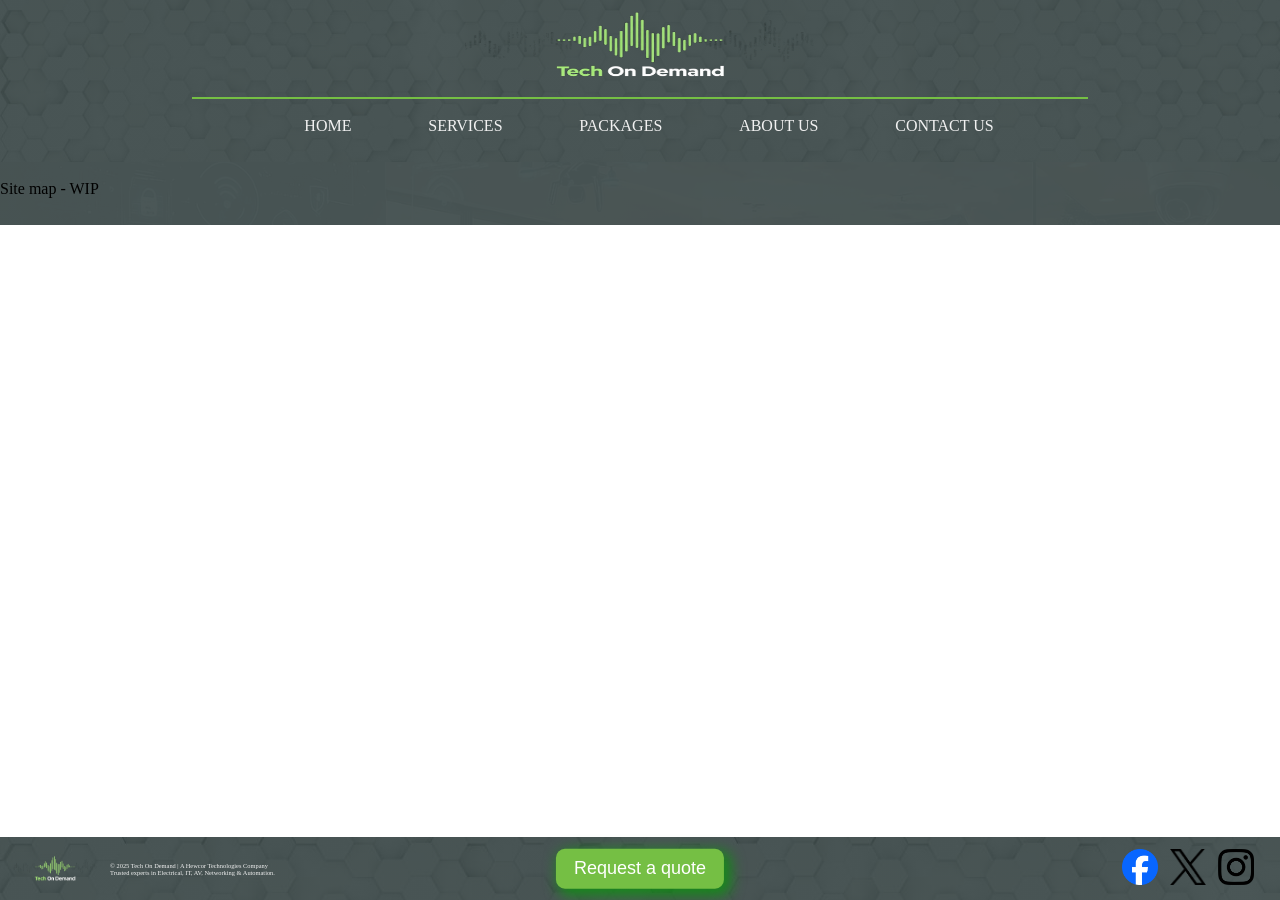
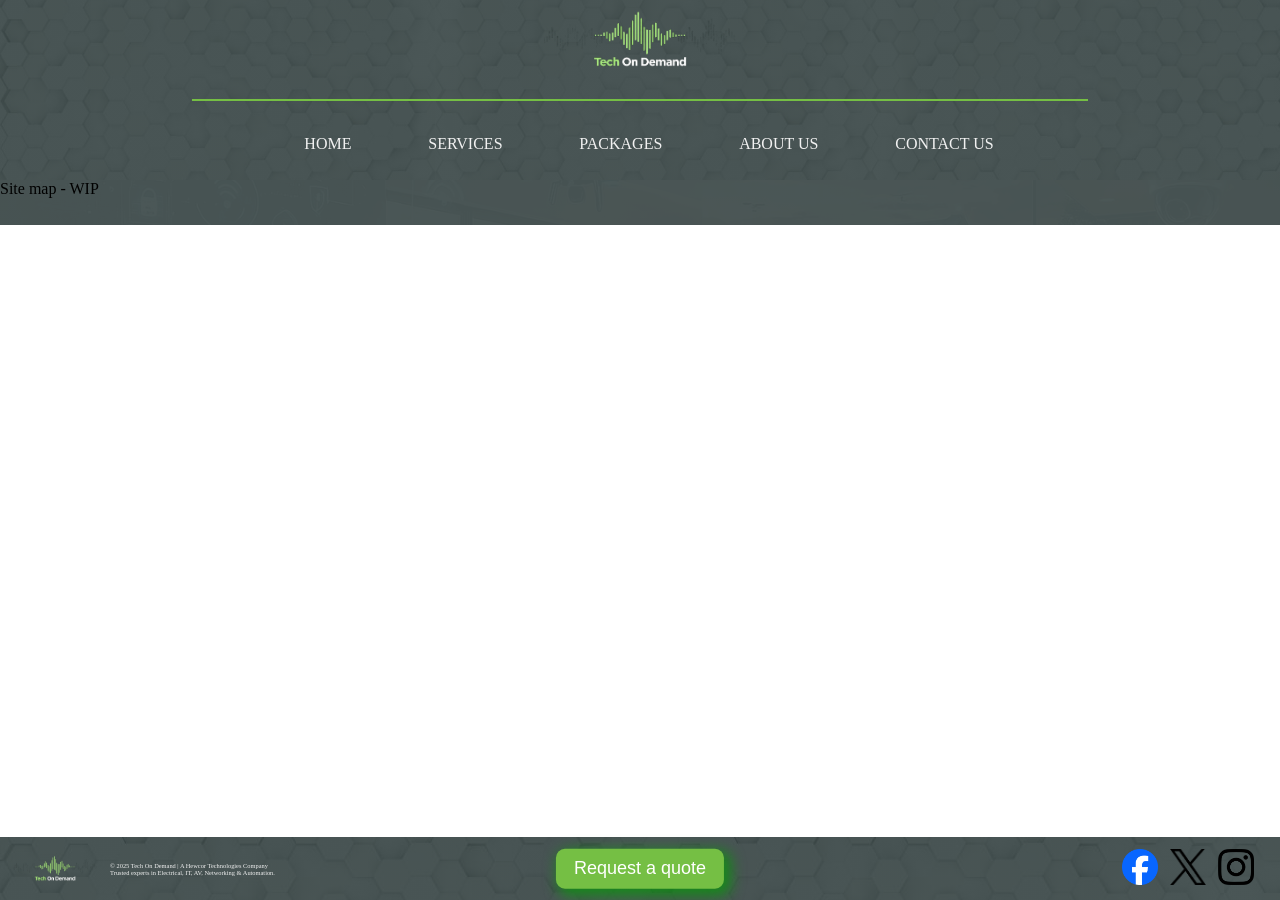
Before and after one commit to HewcorTech/landing-page, a Jekyll site: the page projects.html, which Jekyll copies as it is, in a window 1280 px wide. Built offline with Jekyll 4.4.1, drawn with Linux system fonts in a browser that asks for light colours.

Commit message:
New logo
test

```diff
--- a/resources/css/index-mobile.css
+++ b/resources/css/index-mobile.css
@@ -1,6 +1,15 @@
  /* formatting for mobile */
 
  @media (max-width: 768px) {
+
+  .header {
+    height: 18vh !important;
+  }
+
+  .header img {
+    height: 8vh;
+    width: auto !important;
+  }
    .header-menu li {
      position: relative;
      /* needed so submenu positions relative to parent */
--- a/resources/css/styles.css
+++ b/resources/css/styles.css
@@ -49,7 +49,7 @@
    align-items: center;
    justify-content: space-between;
    /* space logo, line, menu evenly */
-   height: 18vh;
+   height: 20vh;
    /* fixed height */
    padding: 0;
    /* remove extra padding */
@@ -75,9 +75,8 @@
 }
 
 .header .logo img {
-   width: 350px;
+   width: 15vw;
 
-   height: 8vh;
    /* scales with header */
    margin-bottom: 2%;
 }
@@ -87,7 +86,7 @@
    outline: none;
    background-color:#75BF44;
    width: 70vw;
-   height: 2px;
+   height: .2vh;
    margin: 0 auto;
 }
 
```
